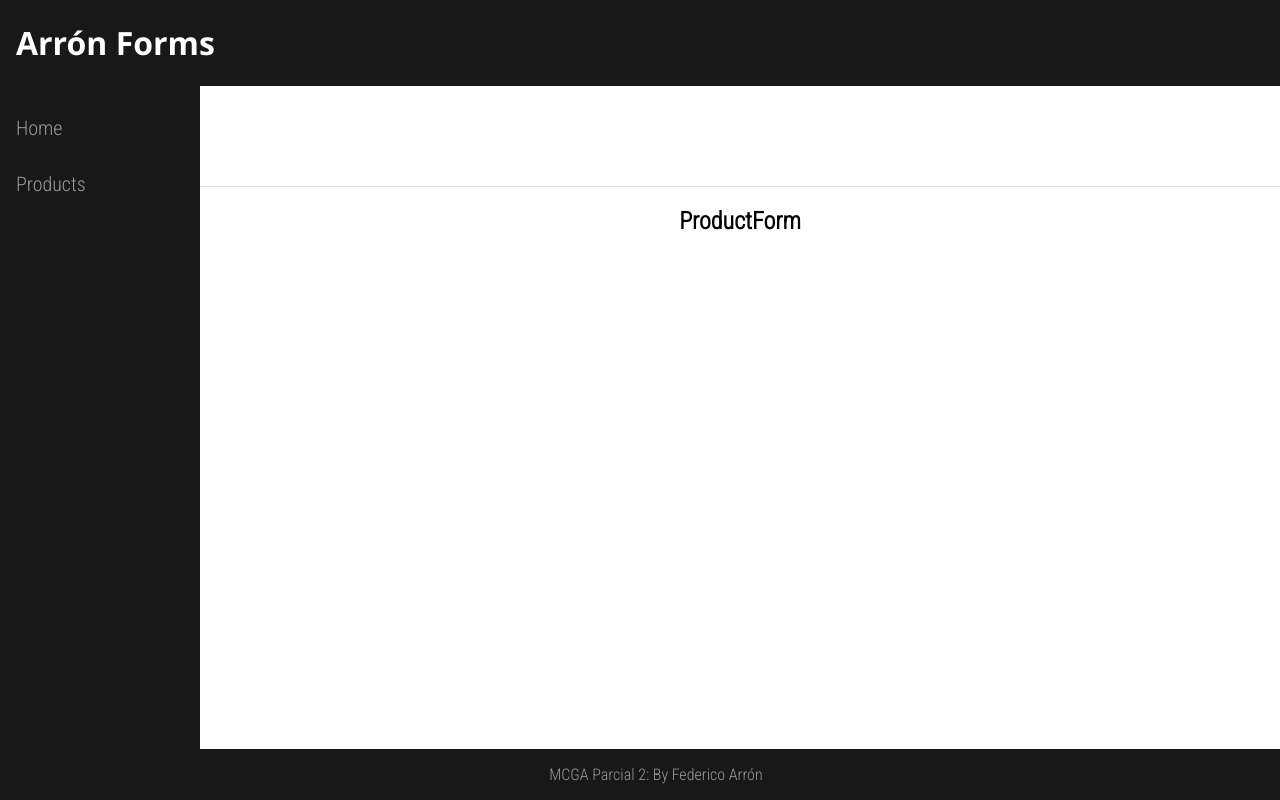
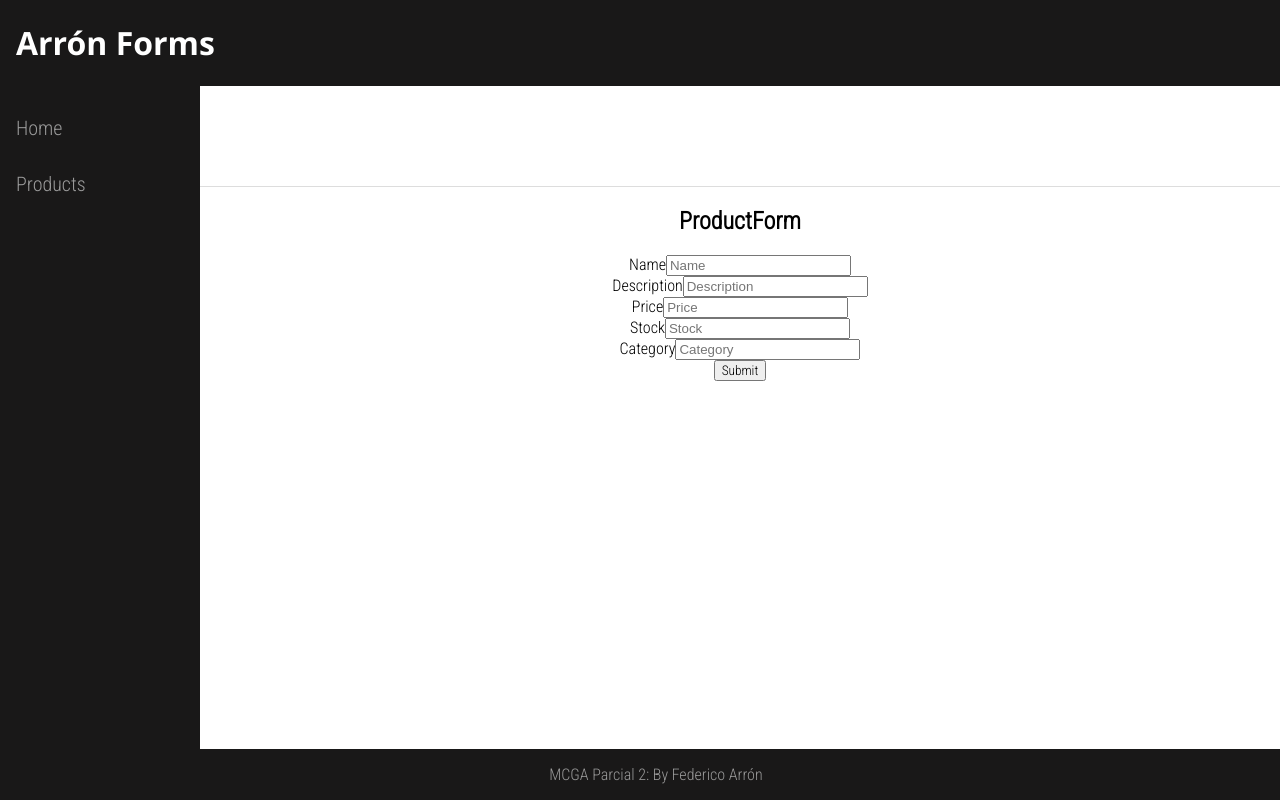
Before and after one commit to fedeargfyron/MCGA-Parcial2, a React (Create React App) app: page /products/form in a window 1280 px wide. Built offline with nearby package versions, Linux system fonts and the light colour scheme.

Commit message:
Se agrega base del formulario sin estilos

```diff
--- /dev/null
+++ b/src/Components/SharedComponents/Input/index.jsx
@@ -0,0 +1,14 @@
+import React from 'react'
+import styles from './input.module.css'
+const Input = ({type, placeholder, requiredTags, register, inputName}) => {
+  return (
+    <input
+    type={type}
+    placeholder={placeholder}
+    className={styles.input}
+    {...register(inputName, requiredTags)}
+    />
+  )
+}
+
+export default Input
--- /dev/null
+++ b/src/Components/SharedComponents/InputContainer/index.jsx
@@ -0,0 +1,13 @@
+import React from 'react'
+import styles from './inputContainer.module.css'
+const InputContainer = ({children, label, errors}) => {
+  return (
+    <div className={styles.inputContainer}>
+        <label className={styles.inputLabel}>{label}</label>
+        {children}
+        {errors && <p className={styles.inputLabel}>Errores!</p>}
+    </div>
+  )
+}
+
+export default InputContainer
--- a/src/Screens/ProductForm/index.jsx
+++ b/src/Screens/ProductForm/index.jsx
@@ -1,11 +1,90 @@
-import React from 'react'
+import React, { useEffect, useState } from 'react'
 import styles from './productForm.module.css'
+import { useForm } from 'react-hook-form'
+import { useDispatch, useSelector } from 'react-redux'
+import { useParams } from 'react-router-dom'
+import Input from '../../Components/SharedComponents/Input'
+import InputContainer from '../../Components/SharedComponents/InputContainer'
 const ProductForm = () => {
-  return (
-    <div className={styles}>
-        <h2>ProductForm</h2>
-    </div>
-  )
+
+    const [editProduct, setEditProduct] = useState(false);
+    const params = useParams();
+    const dispatch = useDispatch();
+    const { isLoading, product } = useSelector((state) => state.products);
+    const id = params.id;
+    const { register, setValue, handleSubmit, formState: { errors } } = useForm();
+
+    console.log(errors.name);
+
+    const onSubmit = () => {
+        console.log("hola");
+    }
+
+    useEffect(() => {
+        if (id) dispatch(/*getByIdProducts(id)*/);
+    }, [id, dispatch]);
+
+    useEffect(() => {
+        if(!product || !id) return;
+
+        setEditProduct(true);
+        setValue("name", product.name);
+        setValue("description", product.description);
+        setValue("price", product.price);
+        setValue("stock", product.stock);
+        setValue("category", product.category);
+      }, [id, product, setValue]);
+
+    if(isLoading) return <h3>Loading....</h3>;
+
+    return (
+        <form onSubmit={handleSubmit(onSubmit)} className={styles.form}>
+            <h2>ProductForm</h2>
+            <InputContainer label={'Name'} errors={errors.name}>
+                <Input
+                    register={register}
+                    inputName={'name'}
+                    requiredTags={{ required: true, maxLength: 20, minLength: 5, pattern: /(^$)|[a-zA-Z0-9]/ }}
+                    placeholder={'Name'}
+                />
+            </InputContainer>
+            <InputContainer label={'Description'} errors={errors.description}>
+                <Input
+                    register={register}
+                    inputName={'description'}
+                    requiredTags={{ required: true, maxLength: 50, pattern: /(^$)|[a-zA-Z0-9]/ }}
+                    placeholder={'Description'}
+                />
+            </InputContainer>
+            <InputContainer label={'Price'} errors={errors.price}>
+                <Input
+                    register={register}
+                    inputName={'price'}
+                    type="number"
+                    requiredTags={{ required: true, min: 1 }}
+                    placeholder={'Price'}
+                />
+            </InputContainer>
+            <InputContainer label={'Stock'} errors={errors.stock}>
+                <Input
+                    register={register}
+                    inputName={'stock'}
+                    type="number"
+                    requiredTags={{ required: true, min: 1 }}
+                    placeholder={'Stock'}
+                />
+            </InputContainer>
+            <InputContainer label={'Category'} errors={errors.category}>
+                <Input
+                    register={register}
+                    inputName={'category'}
+                    requiredTags={{ required: true, maxLength: 50, pattern: /(^$)|[a-zA-Z0-9]/ }}
+                    placeholder={'Category'}
+                />
+            </InputContainer>
+             <button type='submit'>Submit</button>
+        </form>
+    )
 }
 
 export default ProductForm
--- a/src/Screens/Products/index.jsx
+++ b/src/Screens/Products/index.jsx
@@ -7,7 +7,7 @@ import { FontAwesomeIcon } from '@fortawesome/react-fontawesome';
 import { faTrash, faAdd, faPencil } from '@fortawesome/free-solid-svg-icons';
 import { useNavigate } from 'react-router-dom';
 const Products = () => {
-    const productsSelector = useSelector((state) => state.products);
+    const { isLoading, data } = useSelector((state) => state.products);
     const dispatch = useDispatch();
 
     useEffect(() => {
@@ -24,7 +24,7 @@ const Products = () => {
         dispatch(deleteProducts(id));
     }
 
-    if (productsSelector.isLoading) return <h3>Loading....</h3>
+    if (isLoading) return <h3>Loading....</h3>
 
     return (
         <div className={styles.table}>
@@ -34,7 +34,7 @@ const Products = () => {
                     <Button
                         onClick={routeChange}
                         background={'#28a745'}
-                        content={"Agregar"}
+                        content={"Add product"}
                         icon={<FontAwesomeIcon icon={faAdd} />}
                     ></Button>
                 </div>
@@ -52,7 +52,7 @@ const Products = () => {
                 </thead>
                 <tbody>
                     {
-                        productsSelector.data.map((product) =>
+                        data.map((product) =>
                             <tr className={styles.tableRow} key={product._id}>
                                     <td>{product._id}</td>
                                     <td>{product.name}</td>
```
Also changed, not shown: src/Components/SharedComponents/Input/input.module.css (added), src/Components/SharedComponents/InputContainer/inputContainer.module.css (added).
